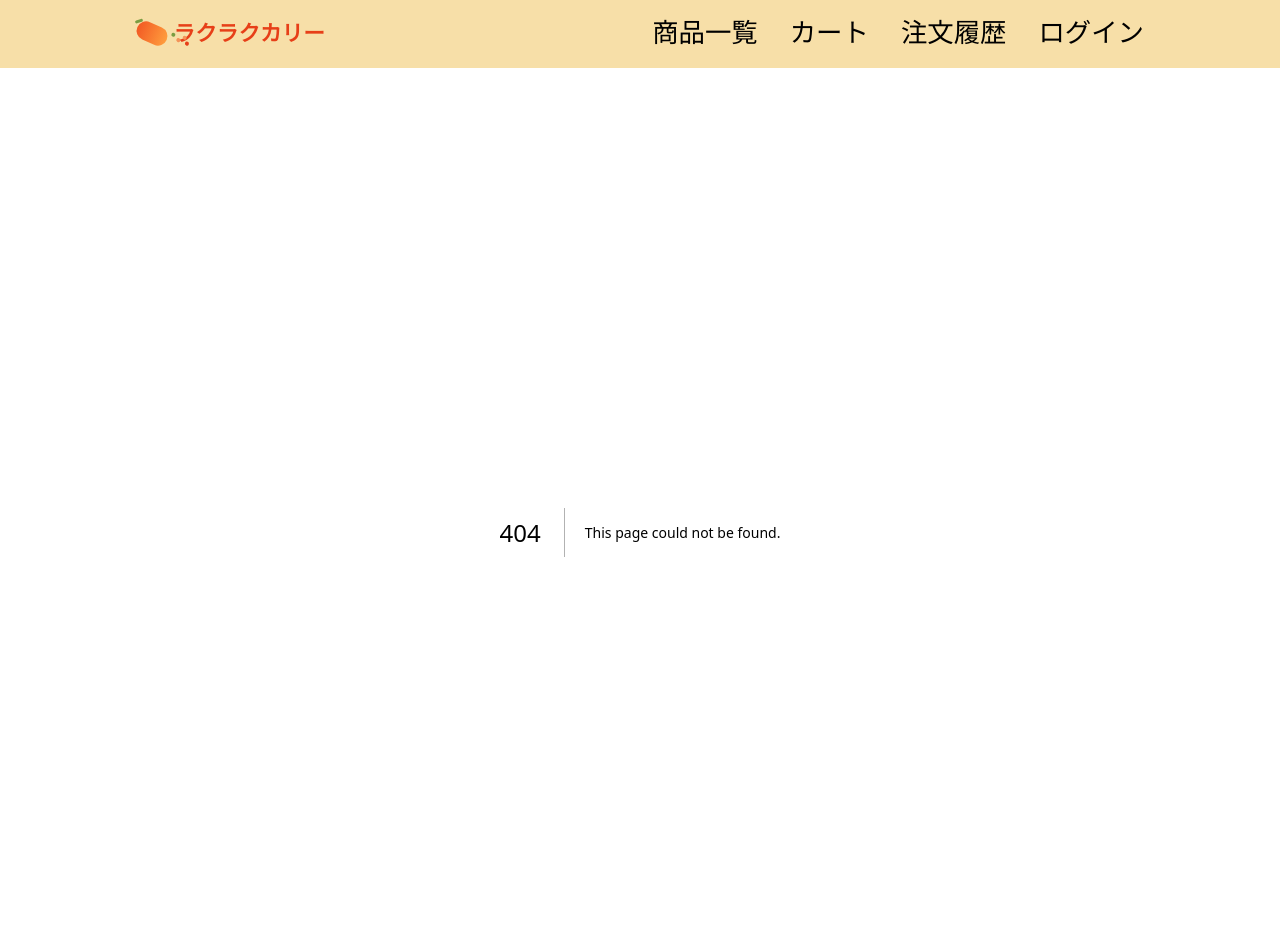
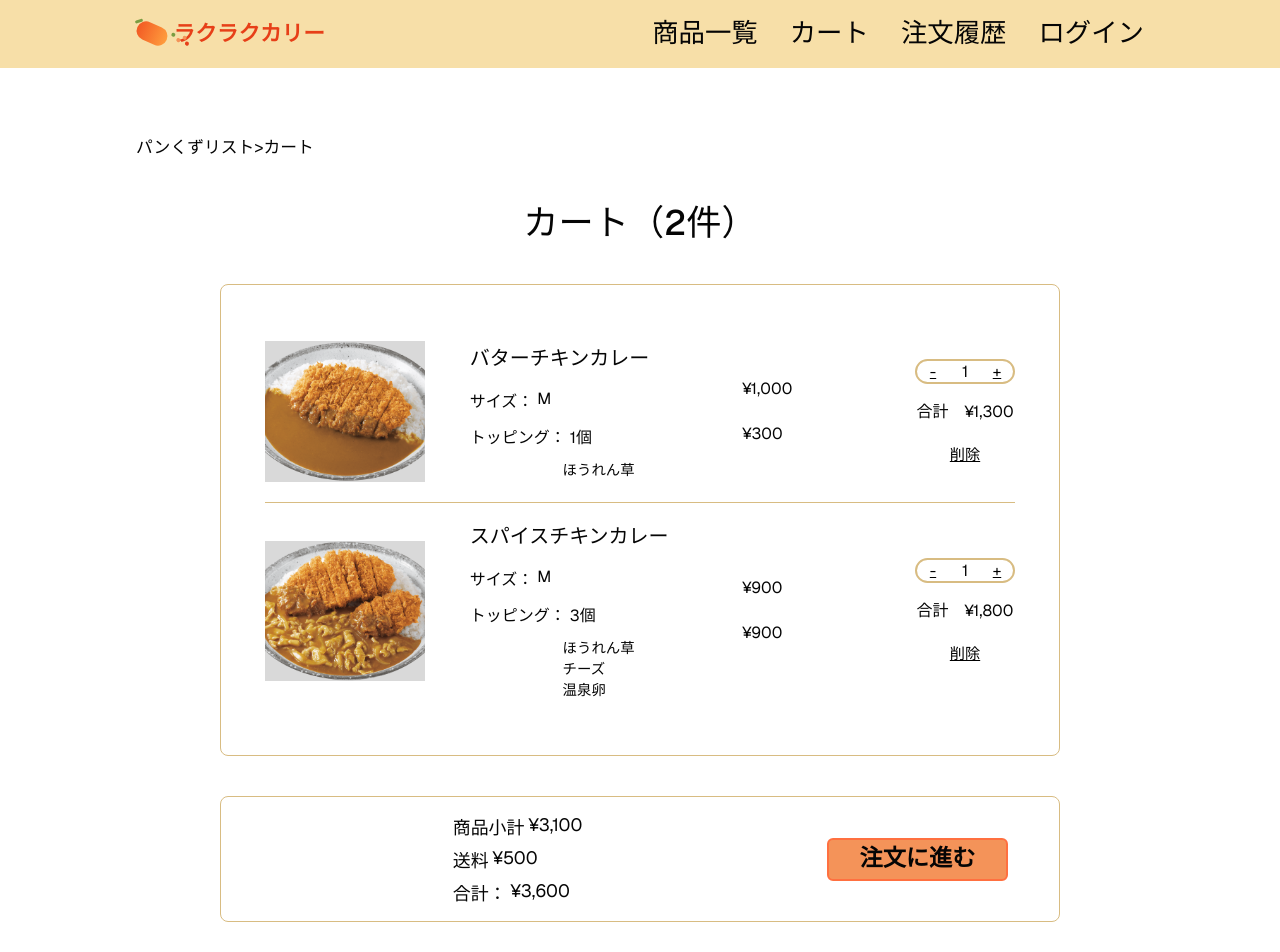
Before and after one commit to yuria12/rakuraku_curry_support_frontend, a Next.js app: page /cart in a window 1280 px wide. Before the commit this address had no page. Shown: the top 952 px of the page. Built offline with nearby package versions, Linux system fonts and the light colour scheme.

Commit message:
Issue-4-cart-ui

```diff
--- /dev/null
+++ b/src/app/cart/page.tsx
@@ -0,0 +1,46 @@
+import { ButtonLink } from "@/components/common/Button";
+import {
+  CartItemCard,
+  getCartItemSubtotal,
+} from "@/components/cart/CartItemCard";
+import { mockCartItems } from "@/mocks/cart";
+
+const shippingFee = 500;
+const productsTotal = mockCartItems.reduce(
+  (total, item) => total + getCartItemSubtotal(item),
+  0,
+);
+const orderTotal = productsTotal + shippingFee;
+
+export default function CartPage() {
+  return (
+    <section className="cart-page">
+      <p className="breadcrumb">パンくずリスト&gt;カート</p>
+      <h1>カート（{mockCartItems.length}件）</h1>
+
+      <div className="cart-list" aria-label="カート商品一覧">
+        {mockCartItems.map((item) => (
+          <CartItemCard item={item} key={item.id} />
+        ))}
+      </div>
+
+      <section className="cart-summary" aria-label="注文金額">
+        <dl>
+          <div>
+            <dt>商品小計</dt>
+            <dd>¥{productsTotal.toLocaleString()}</dd>
+          </div>
+          <div>
+            <dt>送料</dt>
+            <dd>¥{shippingFee.toLocaleString()}</dd>
+          </div>
+          <div>
+            <dt>合計：</dt>
+            <dd>¥{orderTotal.toLocaleString()}</dd>
+          </div>
+        </dl>
+        <ButtonLink href="/orders/confirm">注文に進む</ButtonLink>
+      </section>
+    </section>
+  );
+}
--- a/src/app/globals.css
+++ b/src/app/globals.css
@@ -546,6 +546,129 @@ p {
   font-size: 0.8rem;
 }
 
+.cart-page {
+  display: grid;
+  gap: clamp(1.5rem, 4vw, 2.5rem);
+}
+
+.cart-page h1 {
+  margin: 0;
+  text-align: center;
+  font-size: clamp(1.8rem, 4vw, 2.2rem);
+  font-weight: 500;
+}
+
+.cart-list {
+  width: min(100%, 840px);
+  margin-inline: auto;
+  display: grid;
+  border: 1px solid var(--color-border);
+  border-radius: var(--radius-md);
+  padding: clamp(1.5rem, 4vw, 2.25rem) clamp(1rem, 4vw, 2.75rem);
+  background: var(--color-surface);
+}
+
+.cart-item-card {
+  display: grid;
+  grid-template-columns: 10rem minmax(0, 1fr) minmax(8rem, 0.55fr) max-content;
+  gap: clamp(1.25rem, 4vw, 2.8rem);
+  align-items: center;
+  padding-block: 1.25rem;
+}
+
+.cart-item-card + .cart-item-card {
+  border-top: 1px solid var(--color-border);
+}
+
+.cart-item-card__image .product-image-frame {
+  aspect-ratio: 1 / 0.88;
+}
+
+.cart-item-card__details {
+  display: grid;
+  gap: 1rem;
+}
+
+.cart-item-card__details h2 {
+  margin: 0;
+  font-size: clamp(1.05rem, 2.5vw, 1.25rem);
+  font-weight: 500;
+}
+
+.cart-item-card__details dl,
+.cart-summary dl {
+  margin: 0;
+}
+
+.cart-item-card__details dl {
+  display: grid;
+  gap: 0.75rem;
+}
+
+.cart-item-card__details dl div,
+.cart-summary dl div {
+  display: flex;
+  gap: 0.25rem;
+}
+
+.cart-item-card__details dt,
+.cart-item-card__details dd,
+.cart-summary dt,
+.cart-summary dd {
+  margin: 0;
+}
+
+.cart-item-card__details ul {
+  margin: -0.4rem 0 0 0;
+  padding-left: 5.8rem;
+  list-style: none;
+  font-size: 0.9rem;
+}
+
+.cart-item-card__prices {
+  display: grid;
+  gap: 1rem;
+}
+
+.cart-item-card__prices p,
+.cart-item-card__actions p {
+  margin: 0;
+}
+
+.cart-item-card__actions {
+  display: grid;
+  justify-items: center;
+  gap: 0.9rem;
+  white-space: nowrap;
+}
+
+.cart-item-card__actions button {
+  border: 0;
+  background: transparent;
+  cursor: pointer;
+  font-size: 0.95rem;
+  text-decoration: underline;
+}
+
+.cart-summary {
+  width: min(100%, 840px);
+  margin-inline: auto;
+  display: grid;
+  grid-template-columns: minmax(0, 1fr) max-content;
+  gap: clamp(1.5rem, 5vw, 5rem);
+  align-items: center;
+  border: 1px solid var(--color-border);
+  border-radius: var(--radius-md);
+  padding: 1rem clamp(1rem, 4vw, 4rem);
+}
+
+.cart-summary dl {
+  display: grid;
+  gap: 0.45rem;
+  justify-self: center;
+  font-size: clamp(1rem, 2vw, 1.12rem);
+}
+
 @media (max-width: 820px) {
   .app-header__inner {
     align-items: flex-start;
@@ -591,6 +714,21 @@ p {
   .option-group {
     width: 100%;
   }
+
+  .cart-item-card {
+    grid-template-columns: 9rem minmax(0, 1fr);
+  }
+
+  .cart-item-card__prices,
+  .cart-item-card__actions {
+    grid-column: 2;
+    justify-items: start;
+  }
+
+  .cart-summary {
+    grid-template-columns: 1fr;
+    justify-items: center;
+  }
 }
 
 @media (max-width: 620px) {
@@ -618,4 +756,26 @@ p {
   .product-search__body .button {
     width: 100%;
   }
+
+  .cart-list {
+    padding: 1rem;
+  }
+
+  .cart-item-card {
+    grid-template-columns: 1fr;
+    gap: 1rem;
+  }
+
+  .cart-item-card__prices,
+  .cart-item-card__actions {
+    grid-column: auto;
+  }
+
+  .cart-item-card__details ul {
+    padding-left: 1rem;
+  }
+
+  .cart-summary .button {
+    width: 100%;
+  }
 }
--- /dev/null
+++ b/src/components/cart/CartItemCard.tsx
@@ -0,0 +1,65 @@
+import { ProductImage } from "@/components/common/ProductImage";
+import { QuantityStepper } from "@/components/common/QuantityStepper";
+import type { CartItem } from "@/types/cart";
+
+type CartItemCardProps = Readonly<{
+  item: CartItem;
+}>;
+
+function getItemPrice(item: CartItem) {
+  return item.size === "M" ? item.product.priceM : item.product.priceL;
+}
+
+function getToppingPrice(item: CartItem) {
+  return item.toppings.reduce((total, topping) => {
+    return total + (item.size === "M" ? topping.priceM : topping.priceL);
+  }, 0);
+}
+
+export function getCartItemSubtotal(item: CartItem) {
+  return (getItemPrice(item) + getToppingPrice(item)) * item.quantity;
+}
+
+export function CartItemCard({ item }: CartItemCardProps) {
+  const itemPrice = getItemPrice(item);
+  const toppingPrice = getToppingPrice(item);
+  const subtotal = getCartItemSubtotal(item);
+
+  return (
+    <article className="cart-item-card">
+      <div className="cart-item-card__image">
+        <ProductImage alt={item.product.name} src={item.product.imagePath} />
+      </div>
+
+      <div className="cart-item-card__details">
+        <h2>{item.product.name}</h2>
+        <dl>
+          <div>
+            <dt>サイズ：</dt>
+            <dd>{item.size}</dd>
+          </div>
+          <div>
+            <dt>トッピング：</dt>
+            <dd>{item.toppings.length}個</dd>
+          </div>
+        </dl>
+        <ul>
+          {item.toppings.map((topping) => (
+            <li key={topping.id}>{topping.name}</li>
+          ))}
+        </ul>
+      </div>
+
+      <div className="cart-item-card__prices">
+        <p>¥{itemPrice.toLocaleString()}</p>
+        <p>¥{toppingPrice.toLocaleString()}</p>
+      </div>
+
+      <div className="cart-item-card__actions">
+        <QuantityStepper value={item.quantity} />
+        <p>合計　¥{subtotal.toLocaleString()}</p>
+        <button type="button">削除</button>
+      </div>
+    </article>
+  );
+}
--- /dev/null
+++ b/src/mocks/cart.ts
@@ -0,0 +1,20 @@
+import { mockProducts } from "@/mocks/products";
+import { mockToppings } from "@/mocks/toppings";
+import type { CartItem } from "@/types/cart";
+
+export const mockCartItems: CartItem[] = [
+  {
+    id: 1,
+    product: mockProducts[0],
+    quantity: 1,
+    size: "M",
+    toppings: [mockToppings[3]],
+  },
+  {
+    id: 2,
+    product: mockProducts[1],
+    quantity: 1,
+    size: "M",
+    toppings: [mockToppings[3], mockToppings[0], mockToppings[1]],
+  },
+];
--- /dev/null
+++ b/src/types/cart.ts
@@ -0,0 +1,10 @@
+import type { Product } from "@/types/product";
+import type { Topping } from "@/types/topping";
+
+export type CartItem = Readonly<{
+  id: number;
+  product: Product;
+  quantity: number;
+  size: "M" | "L";
+  toppings: Topping[];
+}>;
```
